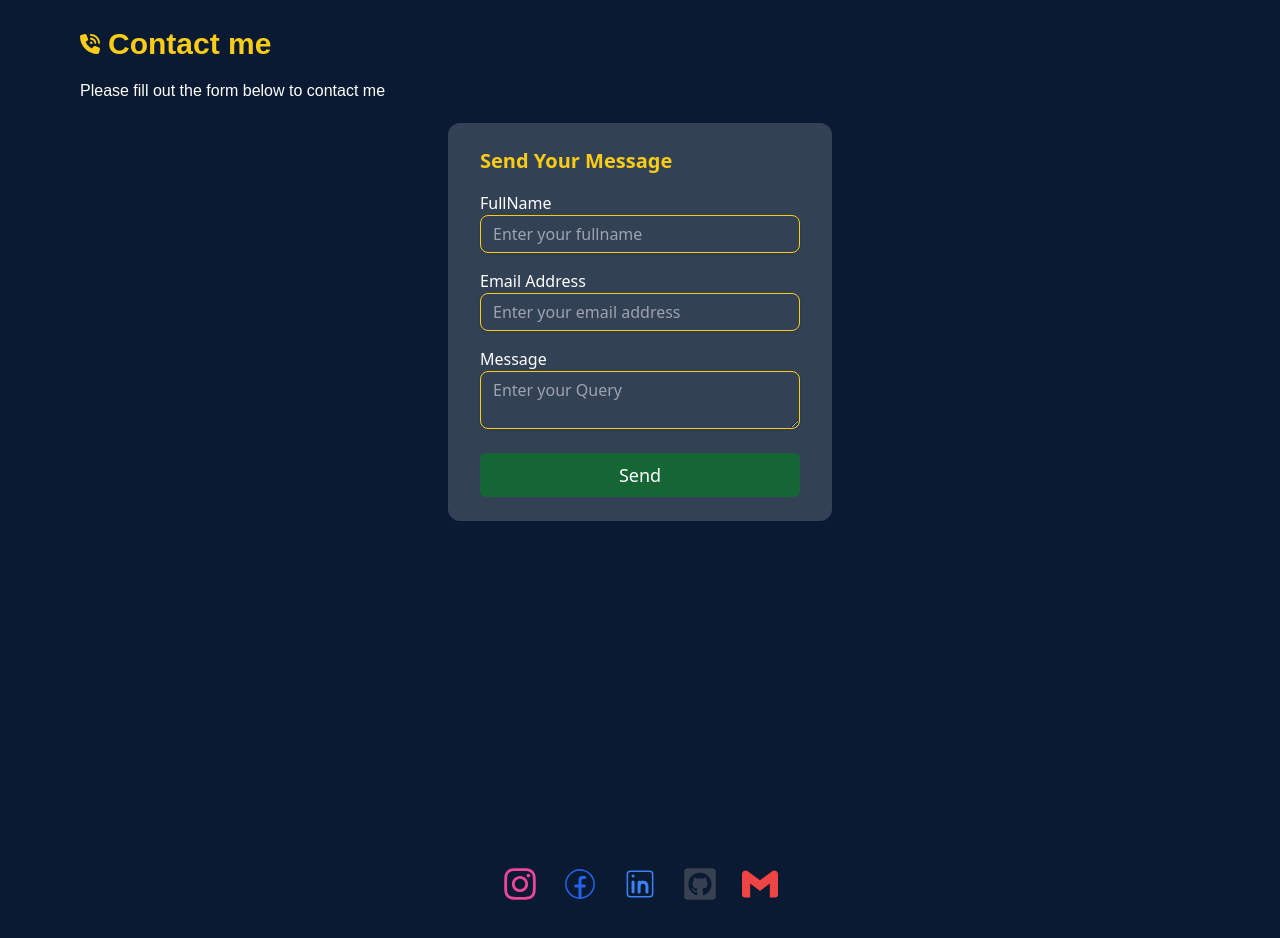
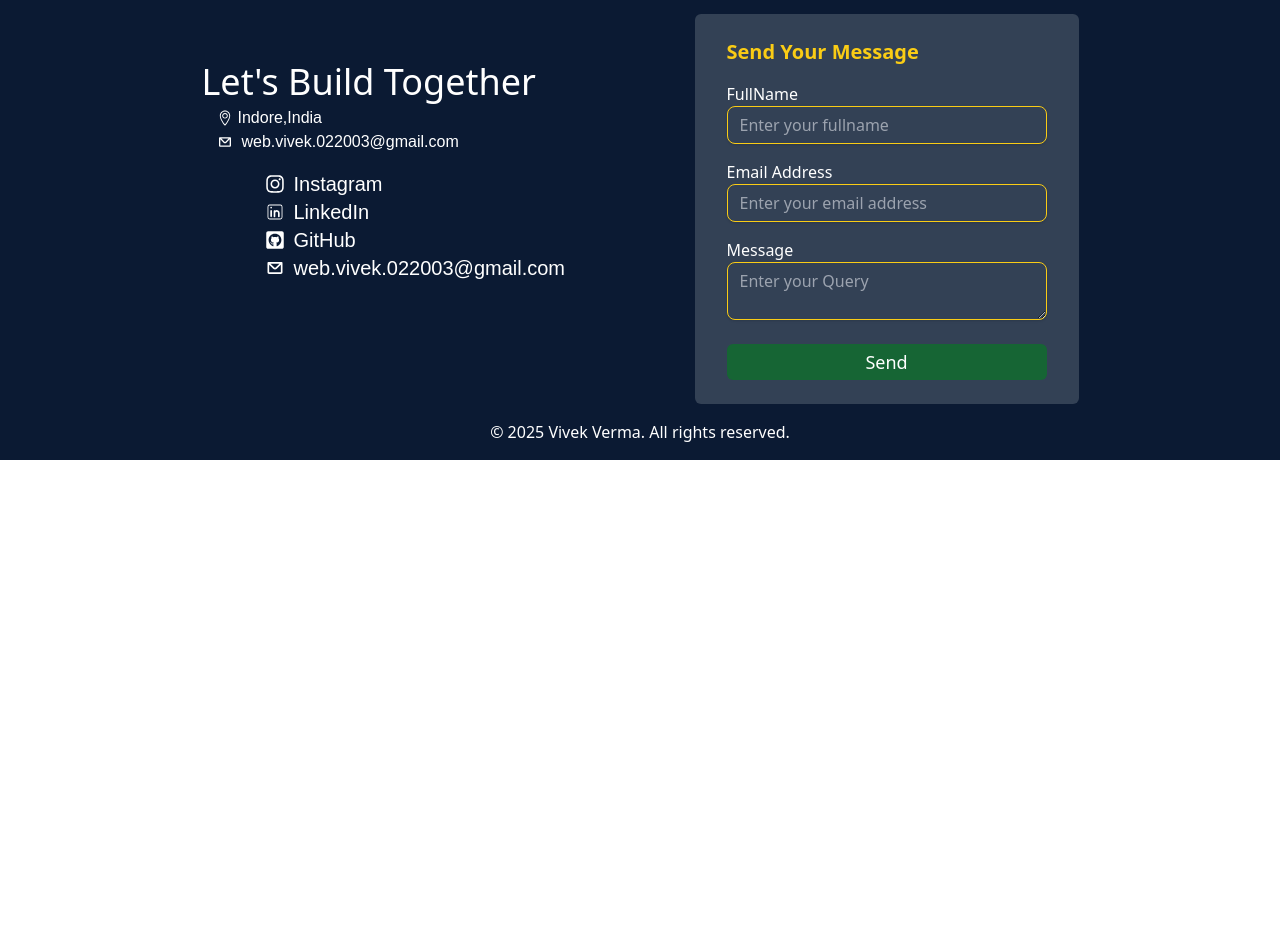
Before and after one commit to verma-vivek-923/Portfolio_Vivek, a React (Vite) app: page /#/ in a window 1280 px wide. Shown: the part 1680-2618 px from the top of the page. After the commit the page ends 2140 px from the top, so only its background shows below. Built offline with nearby package versions, Linux system fonts and the light colour scheme.

Commit message:
improve contact us div

```diff
--- a/src/Pages/Home.jsx
+++ b/src/Pages/Home.jsx
@@ -116,7 +116,7 @@ const Home = () => {
       <div
         ref={sectionRefs.Contact}
         data-section="Contact Me"
-        className="min-h-screen"
+        // className="min-h-screen"
       >
         <Contact />
       </div>
--- a/src/components/Contact.jsx
+++ b/src/components/Contact.jsx
@@ -2,70 +2,32 @@ import axios from "axios";
 import React from "react";
 import { useForm } from "react-hook-form";
 import { toast } from "react-hot-toast";
-import { FaPhoneVolume } from "react-icons/fa6";
+import { CiFacebook, CiLinkedin } from "react-icons/ci";
+import { FaGithubSquare } from "react-icons/fa";
+import { FaInstagram, FaPhoneVolume } from "react-icons/fa6";
+import { SiGmail } from "react-icons/si";
+import SocialAppConnect from "./contactPageComponents/SocialAppConnect";
+import Form from "./contactPageComponents/Form";
 
 const Contact = () => {
-
   return (
     <>
       <div
         name="contact"
-         data-aos="zoom-in-up" data-aos-duration="700"
-        className="max-w-screen-2xl container mx-auto px-4 md:px-20 my-16"
+        data-aos="zoom-in-up"
+        data-aos-duration="700"
+        className="max-w-screen-2xl container mx-auto px-4 md:px-20 "
       >
         <h1 className="text-3xl flex items-center gap-2 font-bold text-yellow-400 mb-4">
           <FaPhoneVolume size={20} /> <span>Contact me</span>
-          </h1>
-        <span>Please fill out the form below to contact me</span>
-        <div className=" flex flex-col items-center justify-center mt-5">
-          <form
-            // onSubmit={handleSubmit(onSubmit)}
-            action="https://getform.io/f/bdrnrneb"
-            method="POST"
-            className="bg-slate-700 w-full md:w-96 px-8 py-6 rounded-xl"
-          >
-            <h1 className="text-xl font-semibold text-yellow-400 mb-4">
-              Send Your Message
-            </h1>
-            <div className="flex flex-col mb-4">
-              <label className="block bg-transparent text-white">
-                FullName
-              </label>
-              <input
-                className="shadow rounded-lg bg-transparent border appearance-none border-yellow-400  py-2 px-3 text-white leading-tight focus:outline-none focus:shadow-outline"
-                id="name"
-                name="name"
-                type="text"
-                placeholder="Enter your fullname"
-              />
-            </div>
-            <div className="flex flex-col mb-4">
-              <label className="block text-white">Email Address</label>
-              <input
-                className="shadow rounded-lg bg-transparent border appearance-none border-yellow-400  py-2 px-3 text-white leading-tight focus:outline-none focus:shadow-outline"
-                id="email"
-                name="email"
-                type="text"
-                placeholder="Enter your email address"
-              />
-            </div>
-            <div className="flex flex-col mb-4">
-              <label className="block text-white">Message</label>
-              <textarea
-                className="shadow rounded-lg bg-transparent border appearance-none border-yellow-400  py-2 px-3 text-white leading-tight focus:outline-none focus:shadow-outline"
-                id="message"
-                name="message"
-                type="text"
-                placeholder="Enter your Query"
-              />
-            </div>
-            <button
-              type="submit"
-              className="bg-green-800 text-lg mt-2 text-white py-2 rounded-md hover:bg-green-700  px-3 w-full duration-300"
-            >
-              Send
-            </button>
-          </form>
+        </h1>
+        {/* <span>Please fill out the form below to contact me</span> */}
+        <div className=" flex flex-col md:flex-row  gap-2  md:items-start justify-evenly">
+          <div>
+             <SocialAppConnect/>
+          </div>
+
+          <Form/>
         </div>
       </div>
     </>
--- a/src/components/Footer.jsx
+++ b/src/components/Footer.jsx
@@ -6,61 +6,10 @@ import { SiGmail } from "react-icons/si";
 
 const Footer = () => {
   return (
-    <div className="container mx-auto py-10 text-center" id="contact">
+    <div className="container mx-auto py-4 text-center" id="contact">
       {/* <h1 className="text-4xl font-bold text-yellow-400 mb-6">CONTACT ME</h1> */}
 
-      <div
-        className="flex justify-center gap-6"
-      >
-        <a
-          href="https://instagram.com/verma.vivek923"
-          target="_blank"
-          rel="noopener noreferrer"
-          className="text-4xl text-pink-500 hover:text-pink-600 transition duration-300"
-        >
-          <FaInstagram />
-        </a>
-        <a
-          href="https://www.google.com"
-          target="_blank"
-          rel="noopener noreferrer"
-          className="text-4xl text-blue-600 hover:text-blue-700 transition duration-300"
-        >
-          <CiFacebook />
-        </a>
-        <a
-          href="https://https://www.linkedin.com/in/vivek-verma-v022003"
-          target="_blank"
-          rel="noopener noreferrer"
-          className="text-4xl text-blue-500 hover:text-blue-600 transition duration-300"
-        >
-          <CiLinkedin />
-        </a>
-        {/* <a
-          href="https://www.google.com"
-          target="_blank"
-          rel="noopener noreferrer"
-          className="text-4xl text-black hover:text-gray-800 transition duration-300"
-        >
-          <FaSquareXTwitter />
-        </a> */}
-        <a
-          href="https://https://github.com/verma-vivek-923"
-          target="_blank"
-          rel="noopener noreferrer"
-          className="text-4xl text-gray-700 hover:text-black transition duration-300"
-        >
-          <FaGithubSquare />
-        </a>
-        <a
-          href="mailto:web.vivek.022003@gmail.com"
-          target="_blank"
-          rel="noopener noreferrer"
-          className="text-4xl text-red-500 hover:text-red-600 transition duration-300"
-        >
-          <SiGmail />
-        </a>
-      </div>
+     © 2025 Vivek Verma. All rights reserved.
     </div>
   );
 };
--- /dev/null
+++ b/src/components/contactPageComponents/Form.jsx
@@ -0,0 +1,56 @@
+import React from "react";
+
+const Form = () => {
+  return (
+    <div>
+      <form
+        // onSubmit={handleSubmit(onSubmit)}
+        action="https://getform.io/f/bdrnrneb"
+        method="POST"
+        className="bg-slate-700 w-full md:w-96 px-8 py-6 rounded-md"
+      >
+        <h1 className="text-xl font-semibold text-yellow-400 mb-4">
+          Send Your Message
+        </h1>
+        <div className="flex flex-col mb-4">
+          <label className="block bg-transparent text-white">FullName</label>
+          <input
+            className="shadow rounded-lg bg-transparent border appearance-none border-yellow-400  py-2 px-3 text-white leading-tight focus:outline-none focus:shadow-outline"
+            id="name"
+            name="name"
+            type="text"
+            placeholder="Enter your fullname"
+          />
+        </div>
+        <div className="flex flex-col mb-4">
+          <label className="block text-white">Email Address</label>
+          <input
+            className="shadow rounded-lg bg-transparent border appearance-none border-yellow-400  py-2 px-3 text-white leading-tight focus:outline-none focus:shadow-outline"
+            id="email"
+            name="email"
+            type="text"
+            placeholder="Enter your email address"
+          />
+        </div>
+        <div className="flex flex-col mb-4">
+          <label className="block text-white">Message</label>
+          <textarea
+            className="shadow rounded-lg bg-transparent border appearance-none border-yellow-400  py-2 px-3 text-white leading-tight focus:outline-none focus:shadow-outline"
+            id="message"
+            name="message"
+            type="text"
+            placeholder="Enter your Query"
+          />
+        </div>
+        <button
+          type="submit"
+          className=" bg-green-800 text-lg mt-2 text-white py-1 rounded-md hover:bg-green-700  px-3 w-full duration-300"
+        >
+          Send
+        </button>
+      </form>
+    </div>
+  );
+};
+
+export default Form;
--- /dev/null
+++ b/src/components/contactPageComponents/SocialAppConnect.jsx
@@ -0,0 +1,87 @@
+import React from "react";
+import { CiFacebook, CiLinkedin } from "react-icons/ci";
+import { FaGithubSquare, FaInstagram } from "react-icons/fa";
+import { SiGmail } from "react-icons/si";
+import { TfiLocationPin } from "react-icons/tfi";
+import { CgMail } from "react-icons/cg";
+
+const SocialAppConnect = () => {
+  return (
+    <div className="space-y-4 mt-12  ">
+      <div className="space-y-1 ">
+        <h1 className="text-4xl">Let's Build Together </h1>
+        <div className="px-4 ">
+          <span className="flex items-center gap-1">
+            <TfiLocationPin />
+            <span>Indore,India</span>
+          </span>
+          <a
+            href="mailto:web.vivek.022003@gmail.com"
+            target="_blank"
+            rel="noopener noreferrer"
+            className=" flex items-center gap-2 hover:text-red-500 hover:text-red-600 transition duration-300"
+          >
+            <CgMail />
+            <span>web.vivek.022003@gmail.com</span>
+          </a>
+        </div>
+      </div>
+      <div className="flex lg:ml-16 text-xl lg:flex-col gap-4 lg:gap-0 my-4 justify-center">
+        <a
+          href="https://instagram.com/verma.vivek923"
+          target="_blank"
+          rel="noopener noreferrer"
+          className=" flex items-center gap-2 hover:text-pink-500 hover:text-pink-600 transition duration-300"
+        >
+          <FaInstagram />
+          <span className="hidden lg:block">Instagram</span>
+        </a>
+        {/* <a
+        href="https://www.google.com"
+        target="_blank"
+        rel="noopener noreferrer"
+        className="text-4xl text-blue-600 hover:text-blue-700 transition duration-300"
+      >
+        <CiFacebook />
+      </a> */}
+        <a
+          href="https://https://www.linkedin.com/in/vivek-verma-v022003"
+          target="_blank"
+          rel="noopener noreferrer"
+          className=" flex items-center gap-2 hover:text-blue-500 hover:text-blue-600 transition duration-300"
+        >
+          <CiLinkedin />
+          <span className="hidden lg:block">LinkedIn</span>
+        </a>
+        {/* <a
+                         href="https://www.google.com"
+                         target="_blank"
+                         rel="noopener noreferrer"
+                         className="text-4xl text-black hover:text-gray-800 transition duration-300"
+                       >
+                         <FaSquareXTwitter />
+                       </a> */}
+        <a
+          href="https://https://github.com/verma-vivek-923"
+          target="_blank"
+          rel="noopener noreferrer"
+          className=" flex items-center gap-2 hover:text-gray-700 hover:text-black transition duration-300"
+        >
+          <FaGithubSquare />
+          <span className="hidden lg:block">GitHub</span>
+        </a>
+        <a
+          href="mailto:web.vivek.022003@gmail.com"
+          target="_blank"
+          rel="noopener noreferrer"
+          className=" flex items-center gap-2 hover:text-red-500 hover:text-red-600 transition duration-300"
+        >
+          <CgMail />
+          <span className="hidden lg:block">web.vivek.022003@gmail.com</span>
+        </a>
+      </div>
+    </div>
+  );
+};
+
+export default SocialAppConnect;
```
